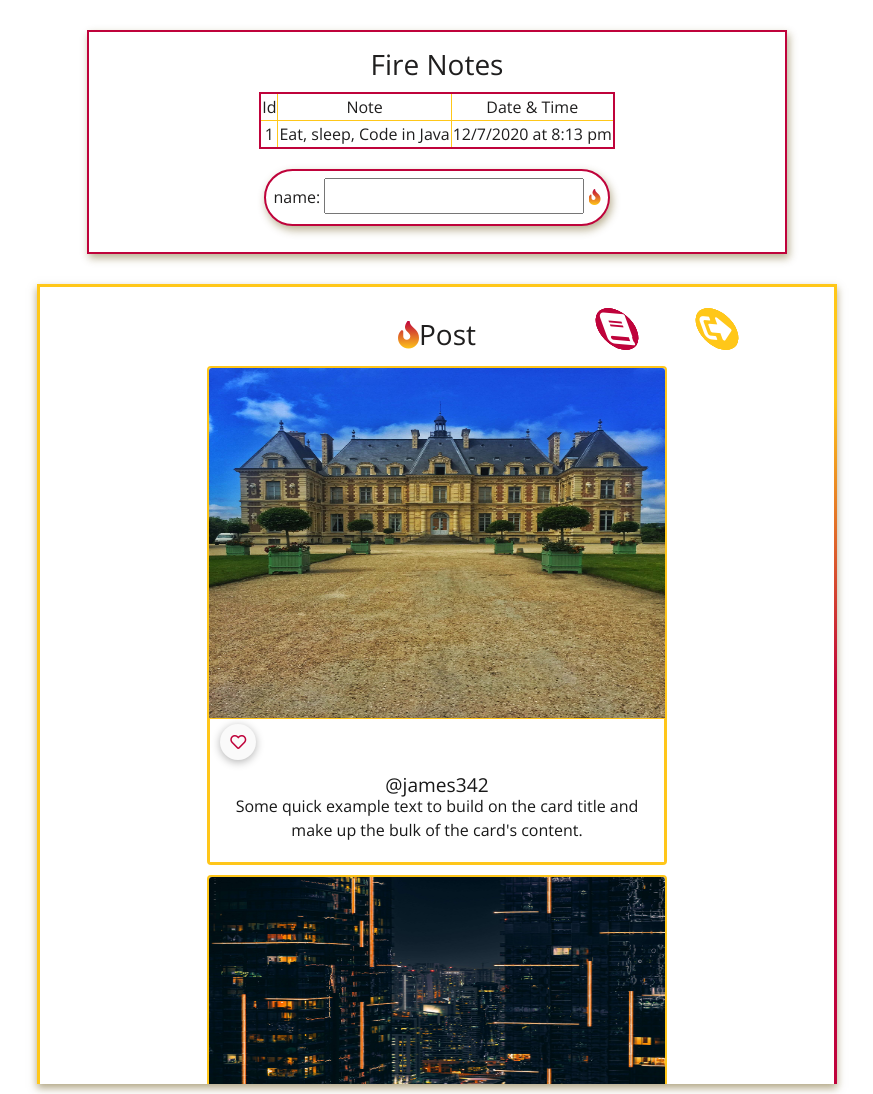
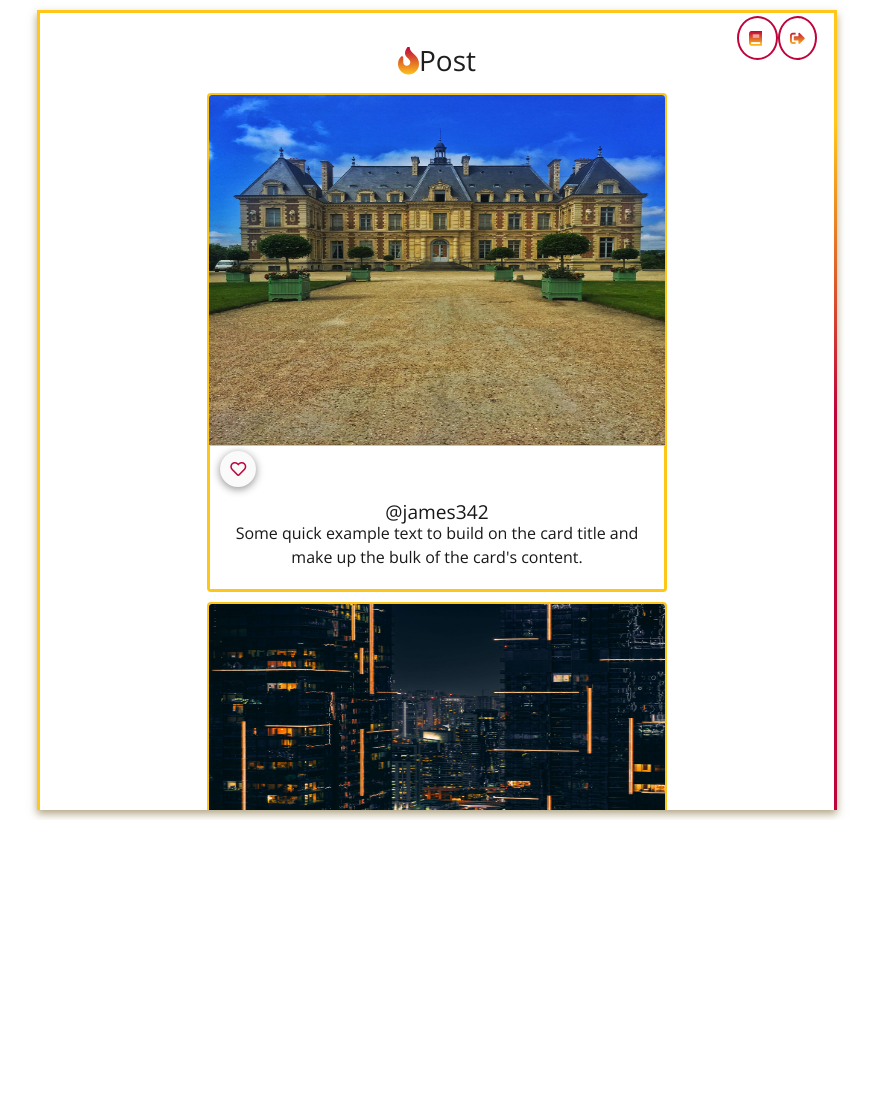
Before and after one commit to jasiah854/FireGram, a plain HTML site: page home.html in a window 1280 px wide. Shown: the whole page, without its empty margins (203-1076 px from the left). After the commit the page ends 820 px from the top, so only its background shows below. Drawn offline with nearby package versions, Linux system fonts and the light colour scheme.

Commit message:
version 1.0.1

```diff
--- a/css/tbl.css
+++ b/css/tbl.css
@@ -1,68 +1,24 @@
-ul{
-    position: relative;
-    margin: 0;
-    padding: 0;
-    display: flex;
-}ul li {
-    position: relative;
-    list-style: none;
-    width: 40px;
-    height: 40px;
-    margin: 0 30px;
-    transform: rotate(5deg) skew(25deg);
-    background: #ccc;
-    border-radius: 50px;
-}
-ul li span{
-    position: absolute;
-    border-radius: 50px;
-    top: 0;
-    left: 0;
-    width: 100%;
-    height: 100%;
-    background: #000;
-    transition: 0.5s;
-    display: flex !important;
-    align-items: center;
-    justify-content: center;
-    color: #fff;
-    font-size: 30px !important;
-}
 
-ul li:hover span:nth-child(4){
-    transform: translate(30px, -30px);
-    opacity: 1;
-}
-ul li:hover span:nth-child(3){
-    transform: translate(20px, -20px);
-    opacity: 0.7;
-}
-ul li:hover span:nth-child(2){
-    transform: translate(20px, -20px);
-    opacity: 0.5;
-}
-ul li:hover span:nth-child(1){
-    transform: translate(10px, -10px);
-    opacity: 0.25;
-}
-
-ul li:nth-child(1) span{
-    background: var(--red);
-}
-ul li:nth-child(2) span{
-    background: var(--yellow);
-}
 
 #navbar {
 position: absolute;
-right: 25px;
-top: 20px;
+right: 10px;
+top: 12px;
 height: auto;
-width: 250px;
-
+width: 100px;
 padding: 5px;
-
+font-size: 15px;
 }
+.bubble{
+    display: inline;
+    border-radius: 50%;
+    border: 2px solid var(--red);
+    padding: 10px;
+    text-align: center;
+    box-shadow: 1px 4px 8px (--yellow);
+}
+a{text-decoration: none;}
+a:hover{text-decoration: none;} a:visited{text-decoration: none;}
 
 #module1 {
     max-width: 700px;
@@ -75,7 +31,7 @@ padding: 5px;
     color: var(--text-color);
     padding: 1rem;
     box-shadow:rgba(100, 78, 10, .45) 2px 4px 8px;
-
+    display: none;
 }
 
 textarea:focus, input:focus{
@@ -84,7 +40,7 @@ textarea:focus, input:focus{
 #tbl{
     margin: 10px auto;
     border: 2px solid var(--red);
-    width: auto;
+    width: 80%;
     max-width: 680px;
     height: auto;
 }
@@ -94,16 +50,26 @@ tr, td {
     font-size: 1em;
 }
 #input-box1{
-    display:inline-block;
+    display:inline;
     margin: 10px auto;
-    padding: 7px;
+    padding: 10px;
     border-radius: 50px;
-    width: auto;
-    min-height: 20px;
+    width: 80%;
+    height: auto;
     background-color: var(--background-color);
     color: var(--text-color);
-    border: 2px solid var(--red);
-    box-shadow:rgba(100, 78, 10, .45) 2px 4px 8px;
+    border: 2px solid var(--yellow);
+    box-shadow:rgba(100, 78, 10, .55) 2px 4px 8px;
     text-align: center;
     justify-content: center;
 }
+#fn{
+    font-size: 1.5rem;
+}
+#note{
+    font-size: 1em;
+    width: 60%;
+    border-radius: 50px;
+    text-align:center;
+    border: 2px solid var(--red);
+}
--- a/home.html
+++ b/home.html
@@ -22,18 +22,10 @@
     .overflow{/*exp*/overflow: scroll;overflow-x: hidden;}
     .h-and-w{height: 100vh;width: 100%; max-width: 800px;}
     .card-plus{margin:10px auto; max-width: 460px; min-width: 300px;border: 2px solid #ffc61a;}
-    .red{
-        position: relative;
-        top: -15px;
-        left: -48%;
-    padding: 10px;
-    border-radius: 50px;
-     box-shadow: 0px 2px 8px rgba(0, 0, 0, .3);
-     background-color: #fafafa;
-    transition: .3s ease-in-out;
-        color: var(--red);
-}
-    .red:hover{color: var(--red); box-shadow: 0px 2px 8px rgba(191, 3, 59, .4);}
+    .red{position: relative;top: -15px;left: -48%;
+    padding: 10px;border-radius: 50px;box-shadow: 0px 2px 8px rgba(0, 0, 0, .45);
+     background-color: #fafafa;transition: .3s ease-in-out;color: var(--red);}
+    .red:hover{color: var(--red); box-shadow: 0px 2px 8px rgba(191, 3, 59, .55);}
    .fas {color: var(--red); transition: 0.3s ease-in-out;}
     </style>
 </head>
@@ -42,7 +34,7 @@
      <!--add rows using javascrip-->
 
       <div id="module1" style="height: auto;">
-        <h3>Fire Notes</h3>
+        <h3><i class="fas fa-fire fa-gradient"></i>Fire Notes</h3>
         <table id="tbl">
 
             <tr>
@@ -54,40 +46,29 @@
             <tr>
                 <td>1 </td>
                 <td>Eat, sleep, Code in Java</td>
-                <td>12/7/2020 at 8:13 pm</td>
+                <td>12/7/2020 (8:15 pm)</td>
             </tr>
             <!--rows will be added here-->
         </table>
          <!--text input -->
       <div id="input-box1">
-      <label for="note"> name: </label>
+      <label for="note"> Note </label>
       <input type="text" id="note"></input>
-      <i id="fn" class="fas fa-fire fa-gradient" onclick="addRow()"></i>
+      <i id="fn" class="fas fa-plus-circle fa-gradient" onclick="addRow()"></i>
     </div> </div>
 <!--Post-->
     <div class="module-border-wrap h-and-w overflow">
       <div class="module" id="module">
         <!--tool bar -->
         <div id="navbar">
-        <ul>
-            <li onclick="myNotes()" >
-                <a href="#">
-                    <span></span>
-                    <span></span>
-                    <span></span>
-                    <span><i style="color: #ffffff;" class="fas fa-book "></i></span>
-                </a>
-            </li>
-            <li>
+                <div class="bubble" onclick="notes();">
+                <i class="fas fa-book fa-gradient "></i>
+                </div>
+                <div class="bubble">
                 <a href="./index.html">
-                    <span></span>
-                    <span></span>
-                    <span></span>
-                    <span><i style="color: #ffffff;" class="fas fa-sign-out-alt "></i></span>
-                </a>
-            </li>
-
-        </ul></div>
+                    <i class="fas fa-sign-out-alt fa-gradient "></i>
+                </a></div>
+        </div>
       <!-- <button onclick="myNotes()">Try it</button> -->
         <h3 style="margin: 15px auto;"><i class="fas fa-fire fa-gradient"></i>Post</h3>
 
@@ -97,11 +78,10 @@
      </div>
     </div>
 
-
+     <script src="./js/tbl.js" defer></script>
     <script src="https://code.jquery.com/jquery-3.5.1.slim.min.js" integrity="sha384-DfXdz2htPH0lsSSs5nCTpuj/zy4C+OGpamoFVy38MVBnE+IbbVYUew+OrCXaRkfj" crossorigin="anonymous"></script>
     <script src="https://cdn.jsdelivr.net/npm/bootstrap@4.5.3/dist/js/bootstrap.bundle.min.js" integrity="sha384-ho+j7jyWK8fNQe+A12Hb8AhRq26LrZ/JpcUGGOn+Y7RsweNrtN/tE3MoK7ZeZDyx" crossorigin="anonymous"></script>
     <script src="./js/light.js" defer></script>
-    <script src="./js/tbl.js" defer></script>
     <script src="./js/home.js" defer></script>
 </body>
 </html>
--- a/js/home.js
+++ b/js/home.js
@@ -15,7 +15,7 @@ for (var i = 0; i < 10; i++){
     div.className = "card card-plus"
     div.innerHTML = `<img style="height: 350px; max-width: 650px; width: auto;"class="card-img-top" src="./images/img${i}.jpg" alt="img">
     <div class="card-body" style="border: 1px solid #ffc61a;">
-    <i id="btn${i}" onclick="toggle(this.id)"  class=" far fa-heart red"></i>
+    <i id="btn${i}" onclick="toggle(this.id)"  class="red far fa-heart "></i>
     <h2 style="margin: -2px auto; font-size: 1.2rem; color: #181818;">@${names[i]}</h2>
     <p class="card-text" style="color: #181818;">Some quick example text to build on the card title and make up the bulk of the card's content.</p>
     </div>`;
--- a/js/tbl.js
+++ b/js/tbl.js
@@ -1,18 +1,13 @@
-const myNotes = async() => {
+const notes = async() => {
   var x = document.getElementById("module1");
 
   if (x.style.display === "none") {
     x.style.display = "block";
-  } else {
+  }
+  else {
     x.style.display = "none";
   }
- window.onscroll = function(event) {
-    console.log('Scrolling...');
-    x.style.display = "none";
-  };
-  var bod = document.getElementById("module");
-  function myFunction() {x.style.display = "none";}
-  document.bod.addEventListener("scroll", myFunction );
+
 
 }
 const formatAMPM = (date) => {
@@ -25,7 +20,7 @@ const formatAMPM = (date) => {
   hours = hours % 12;
   hours = hours ? hours : 12; // the hour '0' should be '12'
   minutes = minutes < 10 ? '0'+minutes : minutes;
-  var dateAndTime = month + "/" + day + "/" + year + " at " + hours + ':' + minutes + ' ' + ampm;
+  var dateAndTime = month + "/" + day + "/" + year + "  (" + hours + ':' + minutes + ' ' + ampm + ")";
   var strTime = hours + ':' + minutes + ' ' + ampm;
   return dateAndTime;
 }
```
Also changed, not shown: this is on github.txt (deleted).
